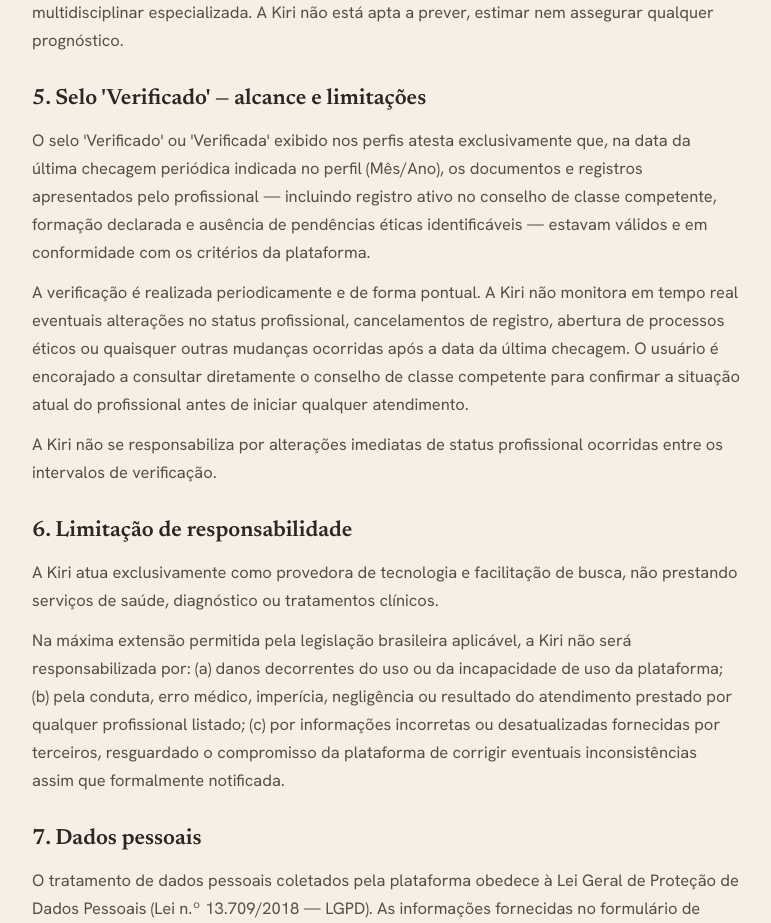
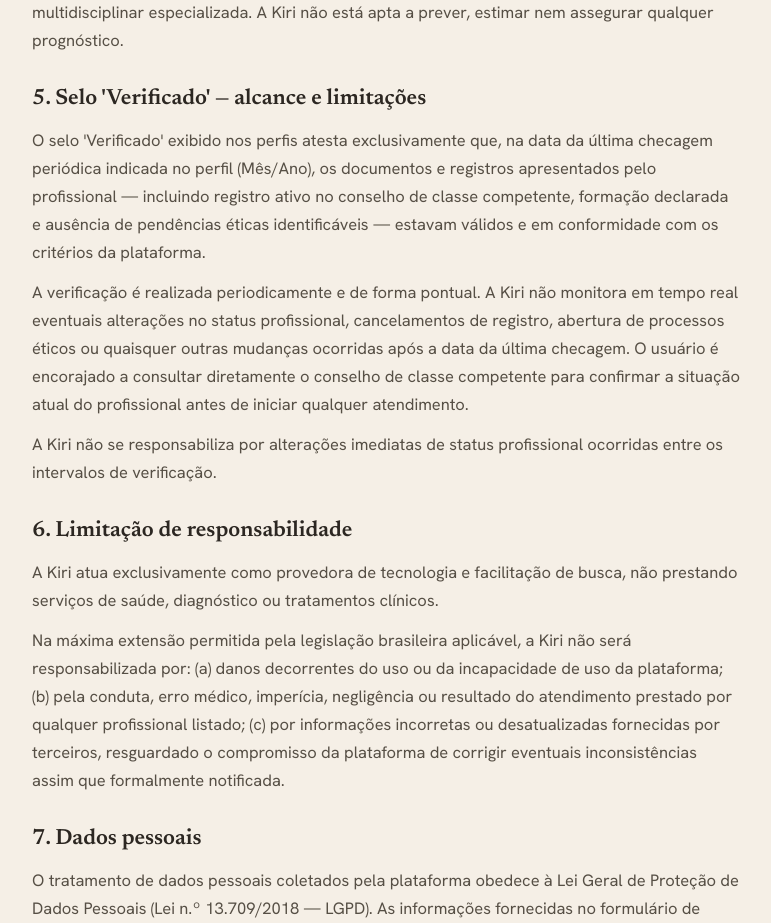
Before and after one commit to kirisaude/kiri-site, a Next.js app: page /termos in a window 1280 px wide. Shown: the part 1480-2403 px from the top of the page, without its empty margins (254-1025 px from the left). Built offline with nearby package versions, Linux system fonts and the light colour scheme.

Commit message:
Padroniza 'Verificado' no masculino em todo o site

```diff
--- a/src/app/page.tsx
+++ b/src/app/page.tsx
@@ -606,7 +606,7 @@ function MiniCard({ profissional: p }: { profissional: Profissional }) {
               <path d="M6.6 11.2 L9.6 14.2 L15.4 7.6" stroke="#44606C" strokeWidth="1.8" strokeLinecap="round" strokeLinejoin="round" />
             </svg>
             <span className="text-[10px] md:text-[11.5px] font-semibold tracking-[0.06em] uppercase text-ardosia-escura">
-              Verificada
+              Verificado
             </span>
           </div>
         </div>
--- a/src/app/termos/page.tsx
+++ b/src/app/termos/page.tsx
@@ -35,7 +35,7 @@ const SECOES = [
   {
     titulo: "5. Selo 'Verificado' — alcance e limitações",
     texto: [
-      "O selo 'Verificado' ou 'Verificada' exibido nos perfis atesta exclusivamente que, na data da última checagem periódica indicada no perfil (Mês/Ano), os documentos e registros apresentados pelo profissional — incluindo registro ativo no conselho de classe competente, formação declarada e ausência de pendências éticas identificáveis — estavam válidos e em conformidade com os critérios da plataforma.",
+      "O selo 'Verificado' exibido nos perfis atesta exclusivamente que, na data da última checagem periódica indicada no perfil (Mês/Ano), os documentos e registros apresentados pelo profissional — incluindo registro ativo no conselho de classe competente, formação declarada e ausência de pendências éticas identificáveis — estavam válidos e em conformidade com os critérios da plataforma.",
       "A verificação é realizada periodicamente e de forma pontual. A Kiri não monitora em tempo real eventuais alterações no status profissional, cancelamentos de registro, abertura de processos éticos ou quaisquer outras mudanças ocorridas após a data da última checagem. O usuário é encorajado a consultar diretamente o conselho de classe competente para confirmar a situação atual do profissional antes de iniciar qualquer atendimento.",
       "A Kiri não se responsabiliza por alterações imediatas de status profissional ocorridas entre os intervalos de verificação.",
     ],
--- a/src/components/SeloVerificado.tsx
+++ b/src/components/SeloVerificado.tsx
@@ -24,7 +24,7 @@ export function SeloEtiqueta() {
     <span className="inline-flex items-center gap-1 bg-wash-azulado border border-borda-azulada rounded-full px-2 py-0.5">
       <CheckIcon size={13} />
       <span className="text-[10px] font-semibold tracking-[0.06em] uppercase text-ardosia-escura">
-        Verificada
+        Verificado
       </span>
     </span>
   );
@@ -46,7 +46,7 @@ export function SeloMini() {
     <span className="inline-flex items-center gap-1">
       <CheckIcon size={13} />
       <span className="text-[10px] font-semibold tracking-[0.06em] uppercase text-ardosia-escura">
-        Verificada
+        Verificado
       </span>
     </span>
   );
```
